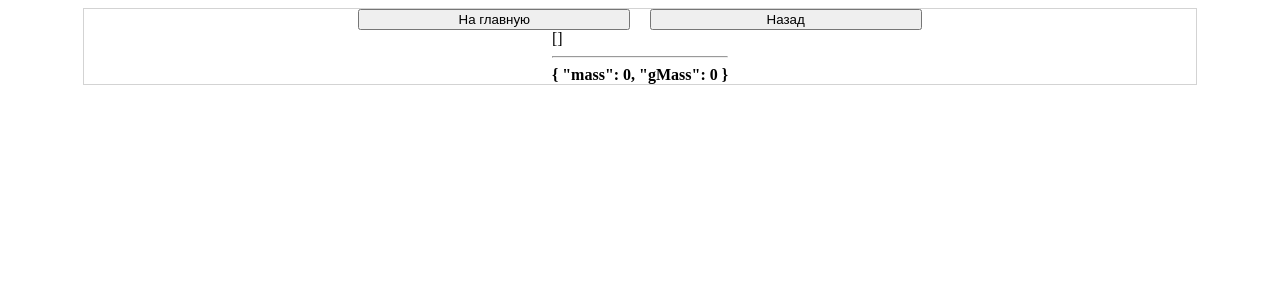
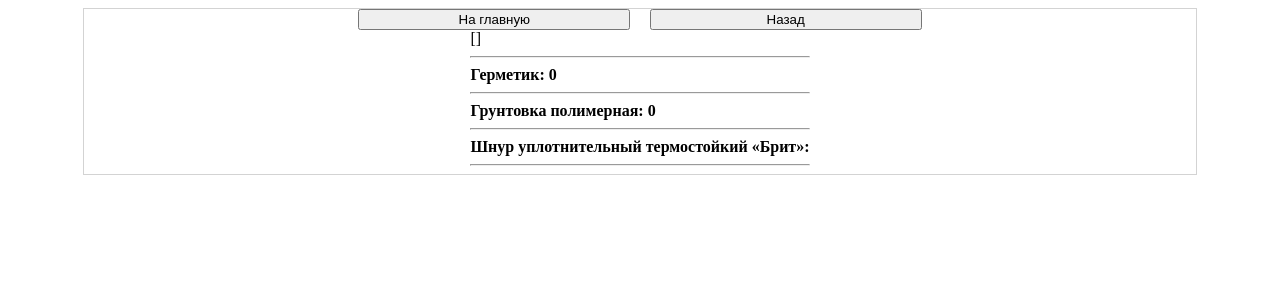
Before and after one commit to Ev1lSoda/ng-ru, an Angular app: page /rSeam in a window 1280 px wide. Shown: the top 300 px of the page. Built offline with nearby package versions, Linux system fonts and the light colour scheme.

Commit message:
seam done

```diff
--- a/src/app/views/r-seam.component.html
+++ b/src/app/views/r-seam.component.html
@@ -1,10 +1,18 @@
 <div class="page-content">
   <div class="global-navigation">
     <button [routerLink]="['']" class="global-navigation-button">На главную</button>
-    <button class="global-navigation-button"  [routerLink]="['/seam']" >Назад</button>
+    <button class="global-navigation-button" [routerLink]="['/seam']">Назад</button>
   </div>
   <div>
-    {{seamResults | json}} <hr>
-    <b>{{results | json}}</b>
+    {{ seamResults | json }}
+    <hr />
+    <b>Герметик: {{ results['gMass'] }} </b>
+    <hr />
+
+    <b>Грунтовка полимерная: {{ results['mass'] }} </b>
+    <hr />
+    <b>Шнур уплотнительный термостойкий «Брит»: </b><br />
+    <span *ngFor="let indexOfRez of helper">Шнур Ø{{ indexOfRez }}: {{ results[indexOfRez] }} <br /></span>
+    <hr />
   </div>
 </div>
--- a/src/app/views/r-seam.component.ts
+++ b/src/app/views/r-seam.component.ts
@@ -1,35 +1,40 @@
 import { Component, OnInit } from '@angular/core';
-import {CalcStateService} from "../service/calc-state.service";
+import { CalcStateService } from '../service/calc-state.service';
 
 @Component({
   selector: 'NgRu-r-seam',
   templateUrl: './r-seam.component.html',
-  styleUrls: ['./r-seam.component.css']
+  styleUrls: ['./r-seam.component.css'],
 })
 export class RSeamComponent implements OnInit {
+  public seamResults = [];
+  public helper = [];
+  public results = {
+    mass: 0,
+    gMass: 0,
+  };
 
-  public seamResults = [];
-  public results = {}
-
-  constructor(private calcService: CalcStateService) { }
+  constructor(private calcService: CalcStateService) {}
 
   ngOnInit(): void {
     this.seamResults = this.calcService.getSeams().results;
-    // { "seamWD": 10, "volume": 2015.9999999999998, "mass": 2.60064, "gMass": 0.39 }
-    let gMass = 0, mass = 0;
-    for(let sr of this.seamResults) {
+    // { "seamWD": 10, "len": 2015.9999999999998, "mass": 2.60064, "gMass": 0.39 }
+    let gMass = 0,
+      mass = 0;
+    for (let sr of this.seamResults) {
       gMass += sr['gMass'];
       mass += sr['mass'];
-      if ( this.results.hasOwnProperty(sr['seamWD']) ) {
+      if (this.results.hasOwnProperty(sr['seamWD'])) {
         // @ts-ignore
-        this.results[sr['seamWD']] += sr['volume'];
-      } else { this.results[sr['seamWD']] = sr['volume']}
+        this.results[sr['seamWD']] += sr['len'];
+      } else {
+        this.helper.push(sr['seamWD']);
+        this.results[sr['seamWD']] = sr['len'];
+      }
     }
     // @ts-ignore
     this.results['mass'] = mass;
     // @ts-ignore
     this.results['gMass'] = gMass;
-
   }
-
 }
--- a/src/app/views/seam.component.ts
+++ b/src/app/views/seam.component.ts
@@ -1,18 +1,17 @@
-import {Component, OnInit} from '@angular/core';
-import {CalcStateService} from "../service/calc-state.service";
-import {Calculations} from "../classes/calculations";
+import { Component, OnInit } from '@angular/core';
+import { CalcStateService } from '../service/calc-state.service';
+import { Calculations } from '../classes/calculations';
 
 @Component({
   selector: 'NgRu-seam',
   templateUrl: './seam.component.html',
-  styleUrls: ['./seam.component.css']
+  styleUrls: ['./seam.component.css'],
 })
 export class SeamComponent implements OnInit {
-
   public curHermetic = {
     single: '',
     one: '',
-    two: ''
+    two: '',
   };
 
   public calcInfo = {
@@ -22,28 +21,27 @@ export class SeamComponent implements OnInit {
     seamCastDepth: -1,
   };
 
-
   private hermetic = [
     {
       her: ['БП-Г50', 'NORD'],
-      den: [1.29, 1.12]
+      den: [1.29, 1.12],
     },
     {
       her: ['БП-Г50', 'NORD'],
-      den: [1.29, 1.12]
+      den: [1.29, 1.12],
     },
     {
       her: ['БП-Г35', 'Арктик-3'],
-      den: [1.21, 1.09]
+      den: [1.21, 1.09],
     },
     {
       her: ['БП-Г35', 'Арктик-3'],
-      den: [1.21, 1.09]
+      den: [1.21, 1.09],
     },
     {
       her: ['БП-Г25'],
-      den: [1.2]
-    }
+      den: [1.2],
+    },
   ];
 
   // public seamTotal = 0; // total number of seams defined
@@ -63,18 +61,17 @@ export class SeamComponent implements OnInit {
   public seamDepth: any;
   public seamCastDepth: any;
 
-  constructor(private calcService: CalcStateService) { }
+  constructor(private calcService: CalcStateService) {}
 
   ngOnInit(): void {
     console.log('curCONTlen: ', this.calcService.getSeams().inputs.length);
-    this.curSeamID = (this.calcService.getSeams().inputs.length + 1);
+    this.curSeamID = this.calcService.getSeams().inputs.length + 1;
     this.seamList = this.calcService.getSeams().inputs;
     this.showEditButton = false;
   }
 
   pickHermetic(dkz: number): void {
-
-    if(dkz > -1) {
+    if (dkz > -1) {
       this.curDkz = dkz;
       this.indexOfCurHer = -1;
       this.calcInfo.den = -1;
@@ -85,7 +82,6 @@ export class SeamComponent implements OnInit {
         this.curHermetic.one = this.hermetic[dkz]['her'][0];
         this.curHermetic.two = this.hermetic[dkz]['her'][1];
         // curContainer.seam.inputs[1]['dkz'] = dkz;
-
       } else {
         this.curHermetic.one = '';
         this.curHermetic.two = '';
@@ -97,12 +93,12 @@ export class SeamComponent implements OnInit {
   getDen(denIndex: number): void {
     this.indexOfCurHer = denIndex;
     this.calcInfo.den = this.hermetic[this.curDkz].den[denIndex];
-    console.log(".calcInfo.den: ", this.calcInfo.den)
+    console.log('.calcInfo.den: ', this.calcInfo.den);
   }
 
   getInputLength(): void {
     this.calcInfo.seamLength = this.seamLength;
-    if(this.seamLength < 1 || this.seamLength > 10000) {
+    if (this.seamLength < 1 || this.seamLength > 10000) {
       this.wrongLength = true;
     } else {
       this.wrongLength = false;
@@ -115,14 +111,14 @@ export class SeamComponent implements OnInit {
     this.seamDepth = null;
     this.calcInfo.seamWidth = this.seamWidth;
     console.log('seamWidth: ', this.seamWidth);
-    console.log('Calculations: ', Calculations.getSeamWidthDimensions(this.seamWidth) );
-    if(this.seamWidth < 5 || this.seamWidth > 38) {
+    console.log('Calculations: ', Calculations.getSeamWidthDimensions(this.seamWidth));
+    if (this.seamWidth < 5 || this.seamWidth > 38) {
       this.wrongWidth = true;
     } else {
       this.wrongWidth = false;
     }
     const seamWidthDemension = Calculations.getSeamWidthDimensions(this.calcInfo.seamWidth);
-    if(this.seamDepth <= seamWidthDemension) {
+    if (this.seamDepth <= seamWidthDemension) {
       this.wrongDepth = true;
     } else {
       this.wrongDepth = false;
@@ -131,14 +127,14 @@ export class SeamComponent implements OnInit {
 
   getInputDepth(): void {
     const seamWidthDemension = Calculations.getSeamWidthDimensions(this.calcInfo.seamWidth);
-    if(this.seamDepth <= seamWidthDemension) {
+    if (this.seamDepth <= seamWidthDemension) {
       this.wrongDepth = true;
     } else {
       this.wrongDepth = false;
     }
     this.calcInfo.seamCastDepth = this.seamDepth - seamWidthDemension;
     this.seamCastDepth = this.calcInfo.seamCastDepth;
-    if(this.seamCastDepth < 1 || this.seamCastDepth > 1000) {
+    if (this.seamCastDepth < 1 || this.seamCastDepth > 1000) {
       this.wrongCastDepth = true;
     } else {
       this.wrongCastDepth = false;
@@ -146,9 +142,9 @@ export class SeamComponent implements OnInit {
   }
 
   getInputCastDepth(): void {
-    console.log("seamCastDepth: ", this.seamCastDepth)
+    console.log('seamCastDepth: ', this.seamCastDepth);
     this.calcInfo.seamCastDepth = this.seamCastDepth;
-    if(this.seamCastDepth < 1 || this.seamCastDepth > 1000) {
+    if (this.seamCastDepth < 1 || this.seamCastDepth > 1000) {
       this.wrongCastDepth = true;
     } else {
       this.wrongCastDepth = false;
@@ -156,7 +152,7 @@ export class SeamComponent implements OnInit {
 
     const seamWidthDemension = Calculations.getSeamWidthDimensions(this.calcInfo.seamWidth);
     this.seamDepth = this.seamCastDepth + seamWidthDemension;
-    if(this.seamDepth <= seamWidthDemension) {
+    if (this.seamDepth <= seamWidthDemension) {
       this.wrongDepth = true;
     } else {
       this.wrongDepth = false;
@@ -172,19 +168,18 @@ export class SeamComponent implements OnInit {
       seamLength: this.seamLength,
       seamWidth: this.seamWidth,
       seamDepth: this.seamDepth,
-      seamCastDepth: this.seamCastDepth
+      seamCastDepth: this.seamCastDepth,
     };
 
-    const curVolume = Calculations.getVolumeOfHer({L: this.seamLength, B: this.seamWidth, H: this.seamCastDepth});
+    const curVolume = Calculations.getVolumeOfHer({ L: this.seamLength, B: this.seamWidth, H: this.seamCastDepth });
     const curP = this.hermetic[this.curDkz].den[this.indexOfCurHer];
 
     const newSeamResults = {
       seamWD: Calculations.getSeamWidthDimensions(this.seamWidth),
-      volume: curVolume,
-      mass: Calculations.getMassOfHer({V: curVolume, p: curP}),
-      gMass: Calculations.getMassOfGround({L: newSeam.seamLength})
-
-    }
+      len: this.calcInfo.seamLength,
+      mass: Calculations.getMassOfHer({ V: curVolume, p: curP }),
+      gMass: Calculations.getMassOfGround({ L: newSeam.seamLength }),
+    };
     this.calcService.saveSeams(newSeam, newSeamResults);
     this.seamList = this.calcService.getSeams().inputs;
     console.log('seamList: ', this.seamList);
@@ -199,7 +194,6 @@ export class SeamComponent implements OnInit {
     this.wrongDepth = false;
     this.wrongCastDepth = false;
 
-
     this.indexOfCurHer = this.seamList[seamID]['her'];
     this.curDkz = this.seamList[seamID]['dkz'];
     this.curSeamID = seamID;
@@ -208,13 +202,11 @@ export class SeamComponent implements OnInit {
     this.seamDepth = this.seamList[seamID]['seamDepth'];
     this.seamCastDepth = this.seamList[seamID]['seamCastDepth'];
 
-
     if (this.hermetic[this.curDkz]['her'].length === 2) {
       this.curHermetic.single = '';
       this.curHermetic.one = this.hermetic[this.curDkz]['her'][0];
       this.curHermetic.two = this.hermetic[this.curDkz]['her'][1];
       // curContainer.seam.inputs[1]['dkz'] = dkz;
-
     } else {
       this.curHermetic.one = '';
       this.curHermetic.two = '';
@@ -225,8 +217,8 @@ export class SeamComponent implements OnInit {
       den: this.hermetic[this.curDkz].den[this.indexOfCurHer],
       seamLength: this.seamLength,
       seamWidth: this.seamWidth,
-      seamCastDepth: this.seamCastDepth
-    }
+      seamCastDepth: this.seamCastDepth,
+    };
   }
 
   onUpdate(): void {
@@ -238,19 +230,18 @@ export class SeamComponent implements OnInit {
       seamLength: this.seamLength,
       seamWidth: this.seamWidth,
       seamDepth: this.seamDepth,
-      seamCastDepth: this.seamCastDepth
+      seamCastDepth: this.seamCastDepth,
     };
 
-    const curVolume = Calculations.getVolumeOfHer({L: this.seamLength, B: this.seamWidth, H: this.seamCastDepth});
+    const curVolume = Calculations.getVolumeOfHer({ L: this.seamLength, B: this.seamWidth, H: this.seamCastDepth });
     const curP = this.hermetic[this.curDkz].den[this.indexOfCurHer];
 
     const newSeamResults = {
       seamWD: Calculations.getSeamWidthDimensions(this.seamWidth),
-      volume: curVolume,
-      mass: Calculations.getMassOfHer({V: curVolume, p: curP}),
-      gMass: Calculations.getMassOfGround({L: newSeam.seamLength})
-
-    }
+      len: this.calcInfo.seamLength,
+      mass: Calculations.getMassOfHer({ V: curVolume, p: curP }),
+      gMass: Calculations.getMassOfGround({ L: newSeam.seamLength }),
+    };
     this.calcService.updSeams(this.curSeamID, newSeam, newSeamResults);
     this.seamList = this.calcService.getSeams().inputs;
     console.log('seamList: ', this.seamList);
@@ -259,18 +250,16 @@ export class SeamComponent implements OnInit {
     this.curHermetic = {
       single: '',
       one: '',
-      two: ''
+      two: '',
     };
-
   }
   onDelete(): void {
-    this.calcService.delSeams(this.curSeamID)
+    this.calcService.delSeams(this.curSeamID);
     this.seamList = this.calcService.getSeams().inputs;
     this.onClear();
     this.showEditButton = false;
   }
   onClear(): void {
-
     this.wrongLength = true;
     this.wrongWidth = true;
     this.wrongDepth = true;
@@ -285,9 +274,8 @@ export class SeamComponent implements OnInit {
     this.seamCastDepth = null;
   }
   chkBtnDisabled(): boolean {
-    return (this.wrongWidth || this.wrongLength || this.wrongCastDepth || this.calcInfo.den < 0 || this.calcInfo.seamLength < 0 || this.calcInfo.seamWidth < 0 || this.calcInfo.seamCastDepth < 0) ? true : false;
+    return this.wrongWidth || this.wrongLength || this.wrongCastDepth || this.calcInfo.den < 0 || this.calcInfo.seamLength < 0 || this.calcInfo.seamWidth < 0 || this.calcInfo.seamCastDepth < 0 ? true : false;
   }
 
   // { "dkz": 2, "her": 1, "den": 1, "seamLength": 12, "seamWidth": 23, "seamDepth": 43, "seamCastDepth": 13 }{ "dkz": 0, "her": 0, "den": 0, "seamLength": 11, "seamWidth": 22, "seamDepth": 33, "seamCastDepth": 3 }
-
 }
```
Lines whose indentation alone changed are shown as unchanged.
